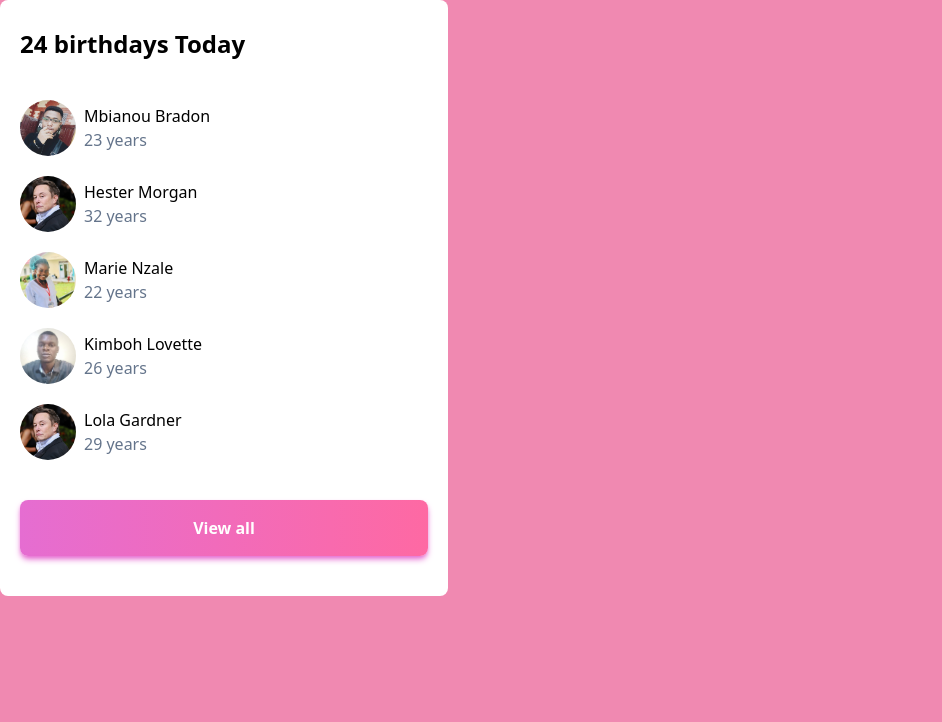
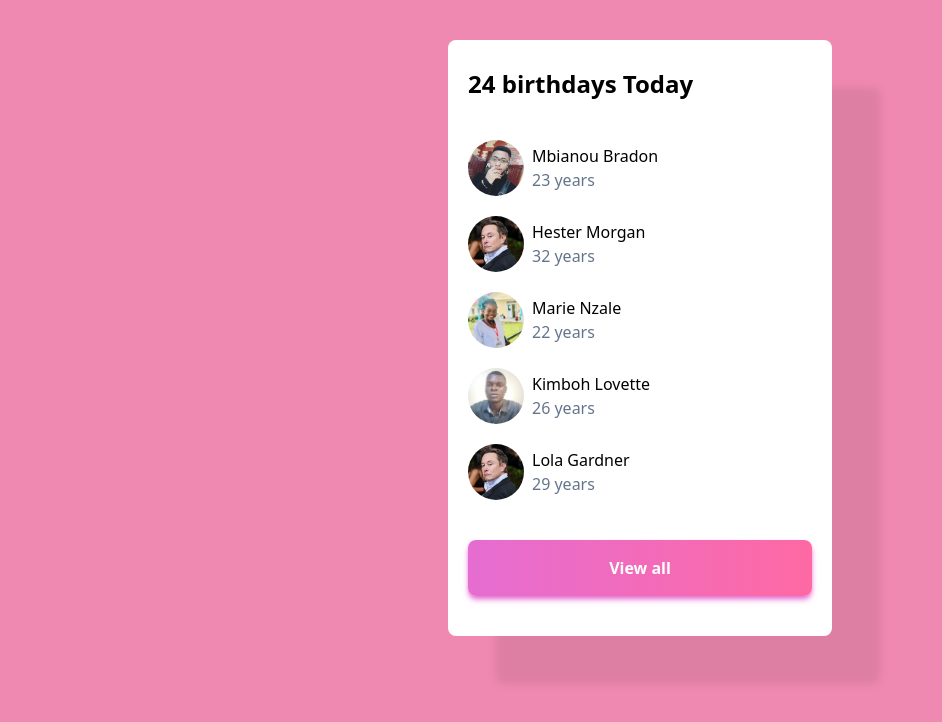
Before and after one commit to mbianou-bradon/icodethis-daily-ui-challenge, a website: page public/Dec 20, 2022/index.html in a window 1280 px wide. Shown: the whole page, without its empty margins (0-942 px from the left). Drawn offline with Linux system fonts and the light colour scheme.

Commit message:
All good for the day

```diff
--- a/public/Dec 20, 2022/index.html
+++ b/public/Dec 20, 2022/index.html
@@ -9,7 +9,7 @@
 </head>
 <body class="bg-[#f089b1]">
 
-    <div class="max-w-md bg-white rounded-lg px-5 pt-2 pb-10">
+    <div class="birthday-card w-full max-w-sm bg-white rounded-lg px-5 pt-2 pb-10 mx-auto my-10">
         <div >
             <div class="text-2xl font-semibold mt-5 mb-10"><h2>24 birthdays Today</h2></div>
             <div class="my-10 [&>*]:flex [&>*]:items-center [&>*]:gap-2 [&>*]:my-5 [&>*>div>p]:text-slate-500 [&>*>div>img]:h-14 [&>*>div>img]:rounded-full [&>*>div>img]:aspect-square [&>*>div>img]:object-cover [&>*>div>img]:object-center [&>*>div>img:hover]:scale-125 [&>*>div>img]:transition-all [&>*>div>img]:duration-300 [&>*>div>img]:ease-linear [&>*>div>img]:cursor-pointer">
@@ -51,7 +51,7 @@
 
             </div>
 
-            <div class="bg-gradient-to-l from-[#fe69a3] to-[#e56dd1] text-center text-white font-semibold py-4 rounded-lg w-full shadow-md shadow-[#e56dd1] cursor-pointer hover:bg-gradient-to-r hover:from-[#fe69a3] hover:to-[#e56dd1]"><h2>View all</h2></div>
+            <div class="bg-gradient-to-l from-[#fe69a3] to-[#e56dd1] text-center text-white font-semibold py-4 rounded-lg w-full shadow-md shadow-[#e56dd1] cursor-pointer hover:bg-gradient-to-r hover:from-[#fe69a3] hover:to-white transition-all ease-linear duration-300"><h2>View all</h2></div>
 
         </div>
     </div>
--- a/src/input.css
+++ b/src/input.css
@@ -35,3 +35,7 @@
 .expense-box {
     box-shadow: -1.25rem -1rem 2px 1px #9dbaf6;
 }
+
+.birthday-card {
+    box-shadow: 3rem 3rem 10px 0.5px rgba(1, 1, 1, 0.08);
+}
```
Also changed, not shown: public/style.css.
